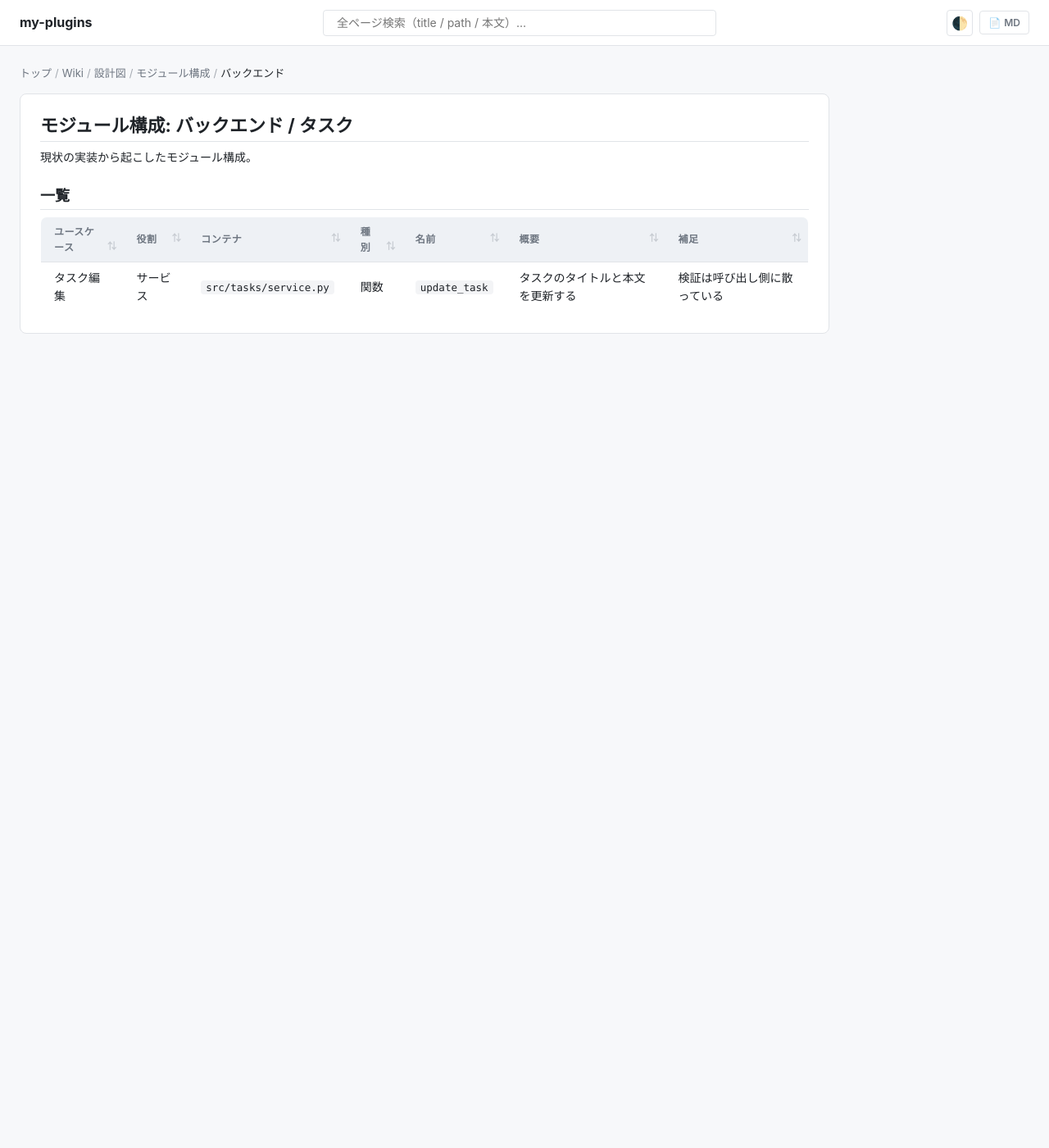
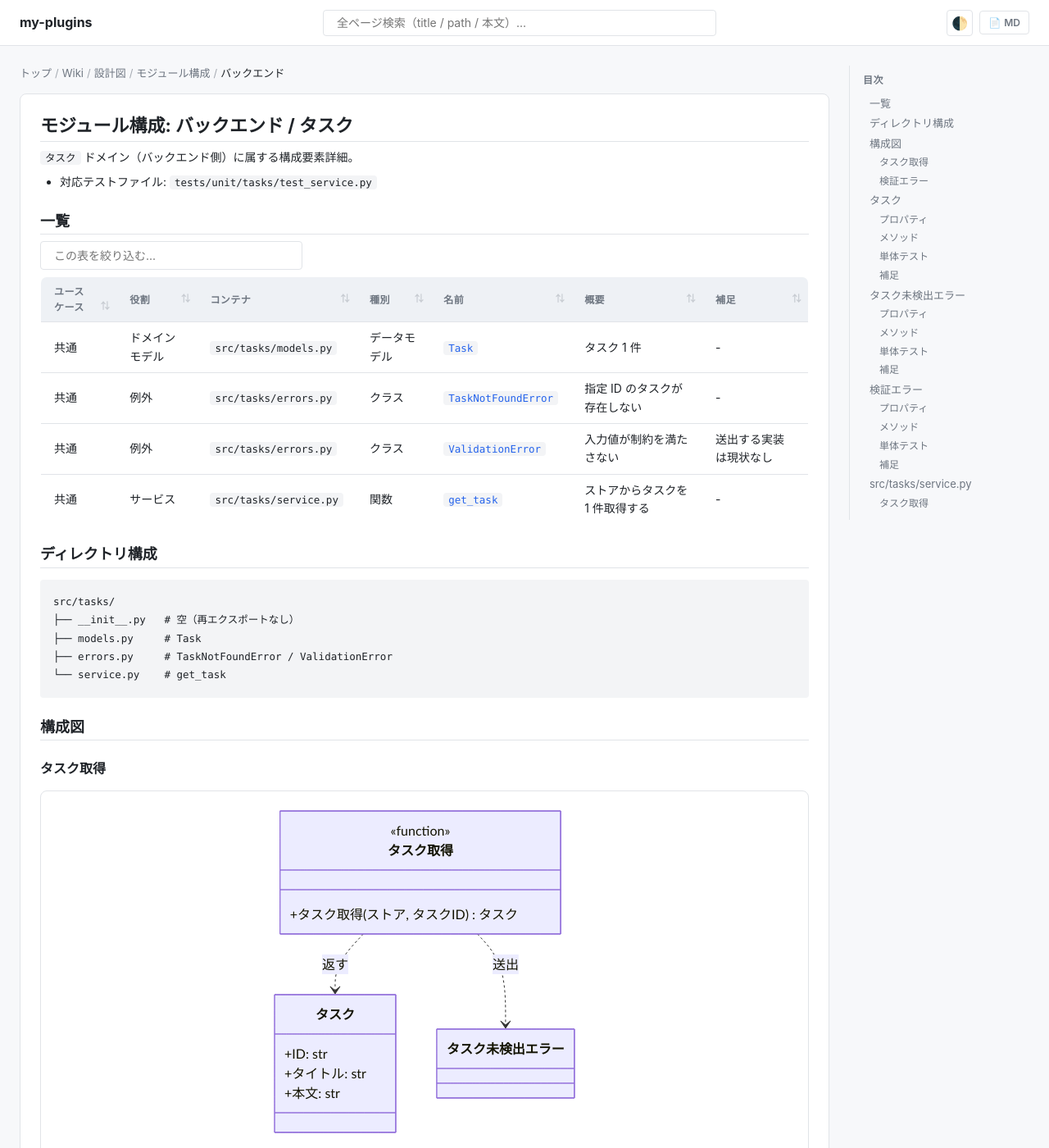
Before and after one commit to shuhei1101/ai-monitor-e2e, a Jekyll site: the page built from docs/wiki/設計図/モジュール構成/バックエンド/タスク.py.md, in a window 1280 px wide and 1400 px high. Shown: the whole window at 82% size. Built offline with Jekyll 4.4.1, drawn with Linux system fonts in a browser that asks for light colours; our own code applies the rules of GitHub Pages for plain Markdown files; some of the changed text lies outside the part shown.

Commit message:
docs: 現状の実装からバックエンド タスクのモジュール構成を起こす

````diff
--- a/docs/wiki/設計図/モジュール構成/バックエンド/タスク.py.md
+++ b/docs/wiki/設計図/モジュール構成/バックエンド/タスク.py.md
@@ -1,9 +1,194 @@
 # モジュール構成: バックエンド / タスク
 
-現状の実装から起こしたモジュール構成。
+`タスク` ドメイン（バックエンド側）に属する構成要素詳細。
+
+- 対応テストファイル: `tests/unit/tasks/test_service.py`
 
 ## 一覧
 
 | ユースケース | 役割 | コンテナ | 種別 | 名前 | 概要 | 補足 |
 | --- | --- | --- | --- | --- | --- | --- |
-| タスク編集 | サービス | `src/tasks/service.py` | 関数 | `update_task` | タスクのタイトルと本文を更新する | 検証は呼び出し側に散っている |
+| 共通 | ドメインモデル | `src/tasks/models.py` | データモデル | [`Task`](#タスク) | タスク 1 件 | - |
+| 共通 | 例外 | `src/tasks/errors.py` | クラス | [`TaskNotFoundError`](#タスク未検出エラー) | 指定 ID のタスクが存在しない | - |
+| 共通 | 例外 | `src/tasks/errors.py` | クラス | [`ValidationError`](#検証エラー) | 入力値が制約を満たさない | 送出する実装は現状なし |
+| 共通 | サービス | `src/tasks/service.py` | 関数 | [`get_task`](#タスク取得) | ストアからタスクを 1 件取得する | - |
+
+## ディレクトリ構成
+
+```
+src/tasks/
+├── __init__.py   # 空（再エクスポートなし）
+├── models.py     # Task
+├── errors.py     # TaskNotFoundError / ValidationError
+└── service.py    # get_task
+```
+
+## 構成図
+
+### タスク取得
+
+```mermaid
+classDiagram
+  direction TD
+  タスク取得 ..> タスク : 返す
+  タスク取得 ..> タスク未検出エラー : 送出
+
+  class タスク取得 {
+    <<function>>
+    +タスク取得(ストア, タスクID) タスク
+  }
+
+  class タスク {
+    +ID: str
+    +タイトル: str
+    +本文: str
+  }
+
+  class タスク未検出エラー {
+  }
+
+  click タスク取得 href "#タスク取得"
+  click タスク href "#タスク"
+  click タスク未検出エラー href "#タスク未検出エラー"
+```
+
+---
+
+### 検証エラー
+
+```mermaid
+classDiagram
+  direction LR
+
+  class 検証エラー {
+  }
+
+  click 検証エラー href "#検証エラー"
+```
+
+## タスク
+> 物理名: `Task`<br>
+> 種別: データモデル<br>
+> コンテナ: `src/tasks/models.py`
+
+タスク 1 件。
+
+### プロパティ
+
+| 論理名 | プロパティ名 | 型 | 可視性 | デフォルト | 説明 | 例 | 補足 |
+| --- | --- | --- | --- | --- | --- | --- | --- |
+| ID | `id` | `str` | 公開 | - | タスクの識別子 | `"t1"` | 採番箇所は実装になし |
+| タイトル | `title` | `str` | 公開 | - | タスクのタイトル | `"旧タイトル"` | - |
+| 本文 | `content` | `str` | 公開 | `""` | タスクの本文 | `"旧本文"` | - |
+
+### メソッド
+
+なし
+
+### 単体テスト
+
+なし
+
+### 補足
+
+- `@dataclass(frozen=True, slots=True, kw_only=True)` で定義されているため、生成後の属性書き換えはできず、生成はキーワード引数のみ
+
+## タスク未検出エラー
+> 物理名: `TaskNotFoundError`<br>
+> 種別: クラス<br>
+> コンテナ: `src/tasks/errors.py`
+
+指定 ID のタスクが存在しないことを表す例外。
+
+### プロパティ
+
+なし
+
+### メソッド
+
+なし
+
+### 単体テスト
+
+なし
+
+### 補足
+
+- `Exception` を直接継承しており、ドメイン共通の基底例外は実装になし
+
+## 検証エラー
+> 物理名: `ValidationError`<br>
+> 種別: クラス<br>
+> コンテナ: `src/tasks/errors.py`
+
+入力値が制約を満たさないことを表す例外。
+
+### プロパティ
+
+なし
+
+### メソッド
+
+なし
+
+### 単体テスト
+
+なし
+
+### 補足
+
+- `src/` 配下に送出箇所はなく、`tests/` からのみ参照されている
+
+## `src/tasks/service.py`
+> 種別: ファイル
+
+タスクのドメインロジックを束ねる関数ファイル。
+
+---
+
+### タスク取得
+> 物理名: `get_task`<br>
+> 種別: 関数
+
+ストアからタスクを 1 件取得する。
+
+#### 引数
+
+| 論理名 | 引数名 | 型 | 必須 | デフォルト | 説明 | 補足 |
+| --- | --- | --- | --- | --- | --- | --- |
+| ストア | `store` | [`dict[str, Task]`](#タスク) | ✅ | - | タスク ID をキーに持つタスクの辞書 | 呼び出し側が保持する |
+| タスク ID | `task_id` | `str` | ✅ | - | 取得対象のタスク ID | - |
+
+引数例:
+
+```python
+get_task({"t1": Task(id="t1", title="旧タイトル", content="旧本文")}, "t1")
+```
+
+#### 戻り値
+
+| 型 | 説明 | 補足 |
+| --- | --- | --- |
+| [`Task`](#タスク) | ストアから取り出したタスク | ストア内のインスタンスをそのまま返す |
+
+戻り値例:
+
+```python
+Task(id="t1", title="旧タイトル", content="旧本文")
+```
+
+#### 処理
+
+1. `task_id` がストアに存在するかを確認する
+   - 存在しない場合、`TaskNotFoundError` を送出する
+2. ストアから `task_id` に対応するタスクを返す
+
+#### 例外
+
+| 例外名 | 発生条件 | メッセージ | 補足 |
+| --- | --- | --- | --- |
+| `TaskNotFoundError` | `task_id` がストアに存在しない | `"task not found: {task_id}"` | - |
+
+#### 単体テスト
+
+なし
````
Also changed, not shown: docs/wiki/設計図/README.md (+1 -0 lines), docs/wiki/設計図/モジュール構成/README.md (added, +7 -0 lines), docs/wiki/設計図/モジュール構成/バックエンド/README.md (added, +7 -0 lines).
